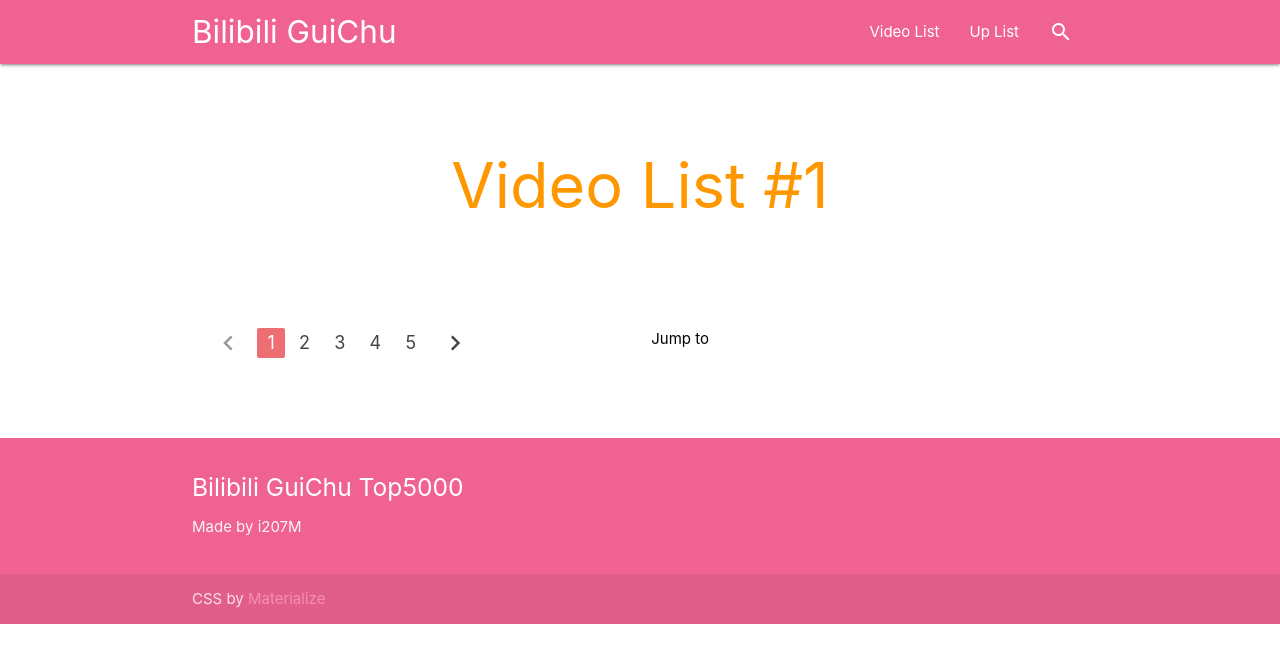
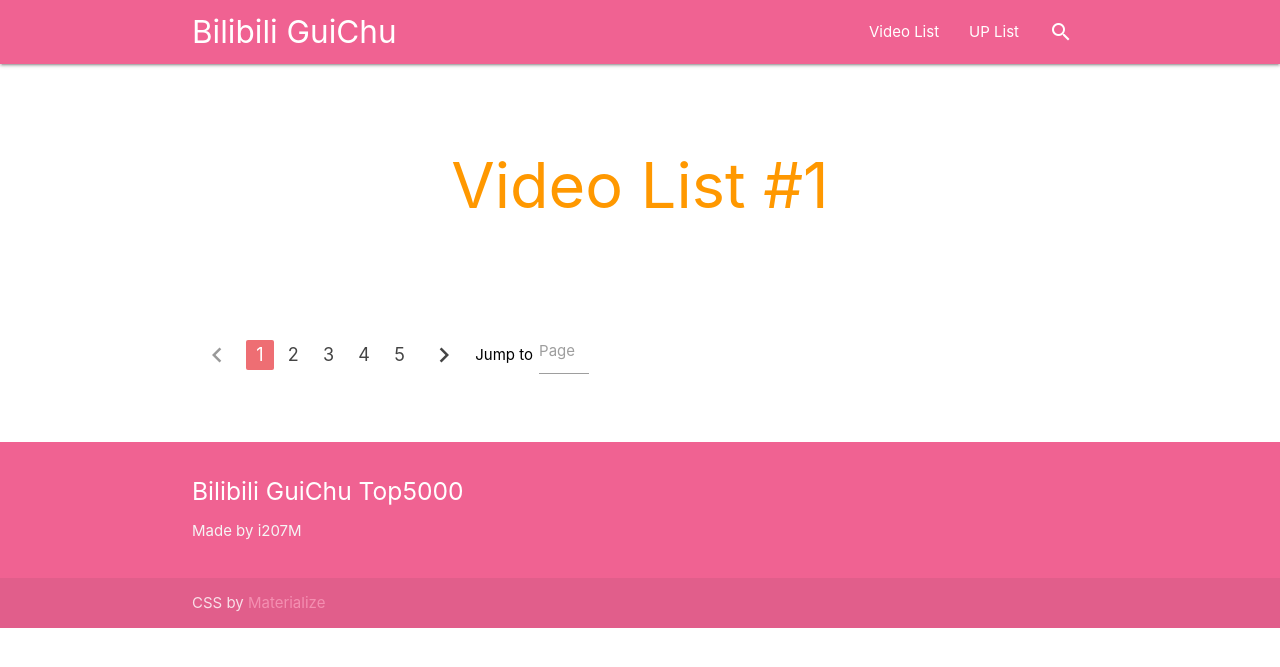
Before and after one commit to i207M/Python-course-2021, a Django app: page /video_list/ in a window 1280 px wide. Shown: the top 667 px of the page. Run offline with Django 3.2, Linux system fonts and the light colour scheme; data that the repository does not hold is empty.

Commit message:
foot number

```diff
--- a/video_list/templates/video_list/index.html
+++ b/video_list/templates/video_list/index.html
@@ -32,7 +32,7 @@
         <a id="logo-container" href="#" class="brand-logo">Bilibili GuiChu</a>
         <ul class="right hide-on-med-and-down">
           <li><a href="/video_list">Video List</a></li>
-          <li><a href="/up_list">Up List</a></li>
+          <li><a href="/up_list">UP List</a></li>
           <li>
             <a href="/search"><i class="material-icons">search</i></a>
           </li>
@@ -40,7 +40,7 @@
 
         <ul id="nav-mobile" class="sidenav">
           <li><a href="/video_list">Video List</a></li>
-          <li><a href="/up_list">Up List</a></li>
+          <li><a href="/up_list">UP List</a></li>
           <li><a href="/search">Search</a></li>
         </ul>
         <a href="#" data-target="nav-mobile" class="sidenav-trigger"
@@ -57,8 +57,8 @@
     <div class="container col s12 m8 l6">
       {% for v in videos %}
       <div class="card horizontal hoverable">
-        <div class="card-image">
-          <img src="{{ v.cover }}" alt="cover" height="240" />
+        <div class="card-image valign-wrapper">
+          <img src="{{ v.cover }}" alt="cover" style="max-height: 240px" />
         </div>
         <div class="card-stacked">
           <div class="card-content">
@@ -76,8 +76,7 @@
     </div>
 
     <div class="container">
-      <div class="row">
-        <div class="col l6 s12">
+      <div class="valign-wrapper">
         <ul class="pagination">
           <li class="disabled">
             <a href="#!"><i class="material-icons">chevron_left</i></a>
@@ -91,10 +90,15 @@
             <a href="#!"><i class="material-icons">chevron_right</i></a>
           </li>
         </ul>
+        <p class="black-text valign center-align" style="width: 70px">
+          Jump to
+        </p>
+        <form style="width: 50px">
+          <div class="input-field">
+            <input id="jump_num" type="number" class="validate" />
+            <label for="jump_num">Page</label>
           </div>
-        <div class="col l2 s2">
-          <p class="black-text">Jump to</p>
-        </div>
+        </form>
       </div>
       <br /><br />
     </div>
```
Lines whose indentation alone changed are shown as unchanged.
